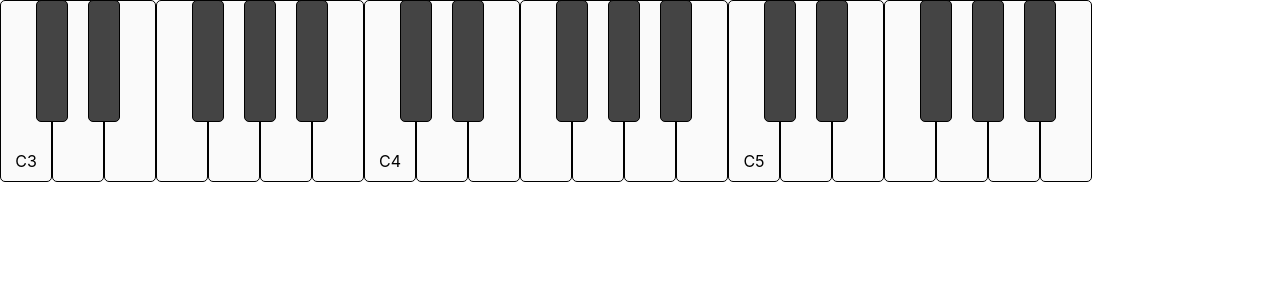
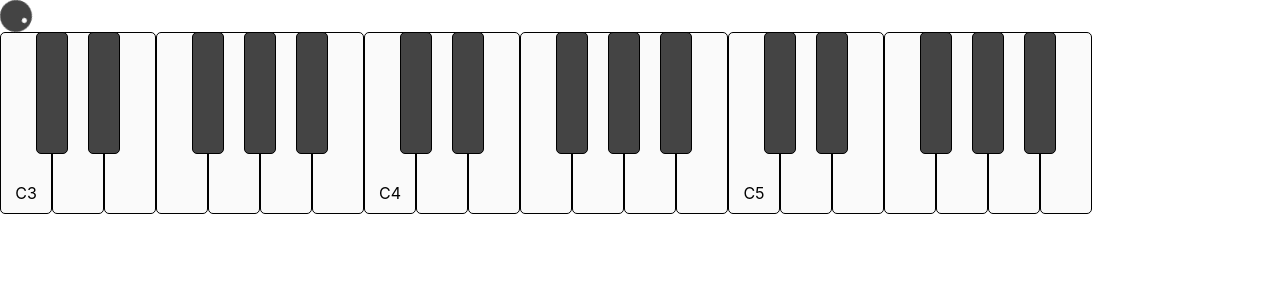
Before and after one commit to 6sRyuSK/6synth-21, a React (Create React App) app: page / in a window 1280 px wide. Shown: the top 300 px of the page. Built offline with nearby package versions, Linux system fonts and the light colour scheme.

Commit message:
add rotaryEncoder.tsx

```diff
--- a/src/App.tsx
+++ b/src/App.tsx
@@ -1,6 +1,7 @@
 import React from 'react'
 import './App.css'
 import Keyboard from './components/keyboard'
+import ControlPanel from './components/controlPanel'
 import { Oscillator } from './plugins/oscillator'
 
 function App() {
@@ -13,6 +14,7 @@ function App() {
   }
   return (
     <div className="App">
+      <ControlPanel></ControlPanel>
       <Keyboard
         mousedown={mousedown}
         mouseup={mouseup}
--- /dev/null
+++ b/src/components/atoms/rotaryEncoder.tsx
@@ -0,0 +1,23 @@
+import styles from '../../styles/atoms/rotaryEncoder.module.css'
+
+type props = {
+  size?: number
+}
+
+const RotaryEncoder: React.FC<props> = (props: props) => {
+  const style = {
+    width: props.size + 'px',
+    height: props.size + 'px',
+  }
+  return (
+    <div style={style} className={styles.rotaryEncoder}>
+      <div className={styles.dot}></div>
+    </div>
+  )
+}
+
+RotaryEncoder.defaultProps = {
+  size: 32,
+}
+
+export default RotaryEncoder
--- /dev/null
+++ b/src/components/controlPanel.tsx
@@ -0,0 +1,12 @@
+import React from 'react'
+import RotaryEncoder from './atoms/rotaryEncoder'
+
+const ControlPanel = () => {
+  return (
+    <div>
+      <RotaryEncoder></RotaryEncoder>
+    </div>
+  )
+}
+
+export default ControlPanel
--- /dev/null
+++ b/src/styles/atoms/rotaryEncoder.module.css
@@ -0,0 +1,24 @@
+.rotaryEncoder {
+  display: flex;
+  justify-content: center;
+  background-color: #444;
+  border-radius: 50%;
+  animation: demo_spin 1.5s linear infinite;
+}
+
+.dot {
+  width: 5px;
+  height: 5px;
+  background-color: #fefefe;
+  border-radius: 50%;
+  margin-top: 4px;
+}
+
+@keyframes demo_spin {
+  0% {
+    transform: rotate(0deg);
+  }
+  100% {
+    transform: rotate(360deg);
+  }
+}
```
